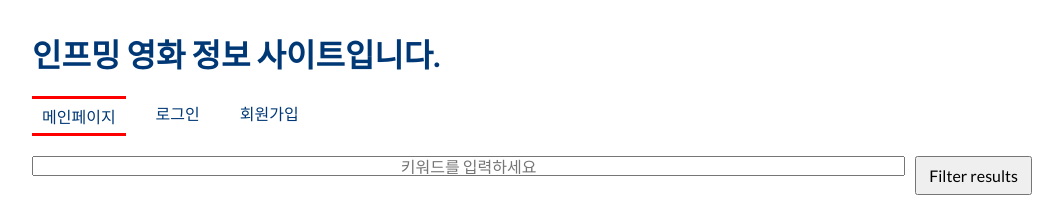
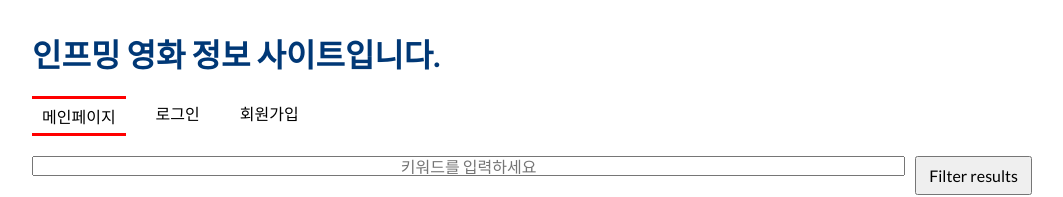
Before and after one commit to 2023143528/HomeworkRepository, a plain HTML site: page LAB4/index.html in a window 1280 px wide. Shown: the top 197 px of the page, without its empty margins (108-1171 px from the left). Drawn offline with Linux system fonts and the light colour scheme.

Commit message:
link deco

```diff
--- a/LAB4/main.css
+++ b/LAB4/main.css
@@ -27,10 +27,7 @@ body {
   padding: 0 10px;
   margin-bottom: 10px;
 }
-.nav-container a {
-  text-decoration: none;
-  color: #003876;
-}
+
 
 .controls {
   display: flex;
```
